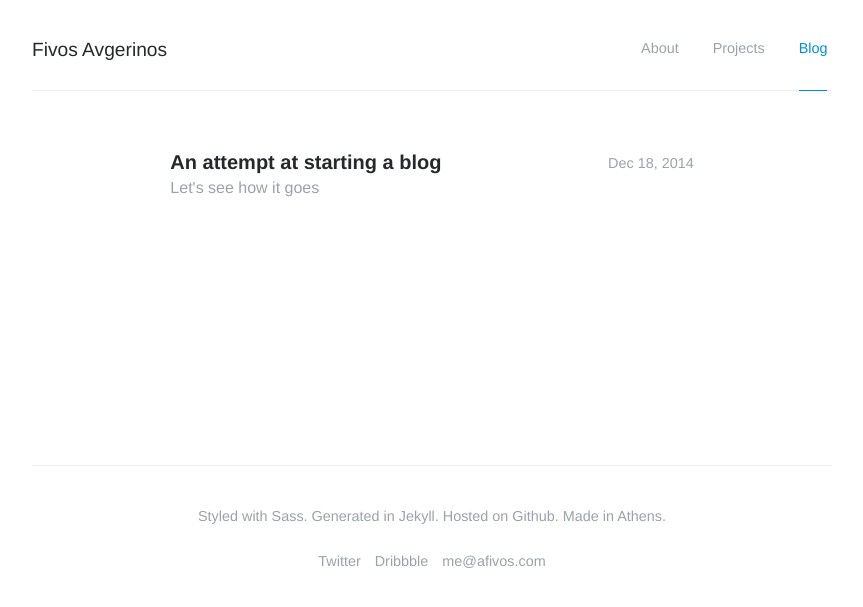
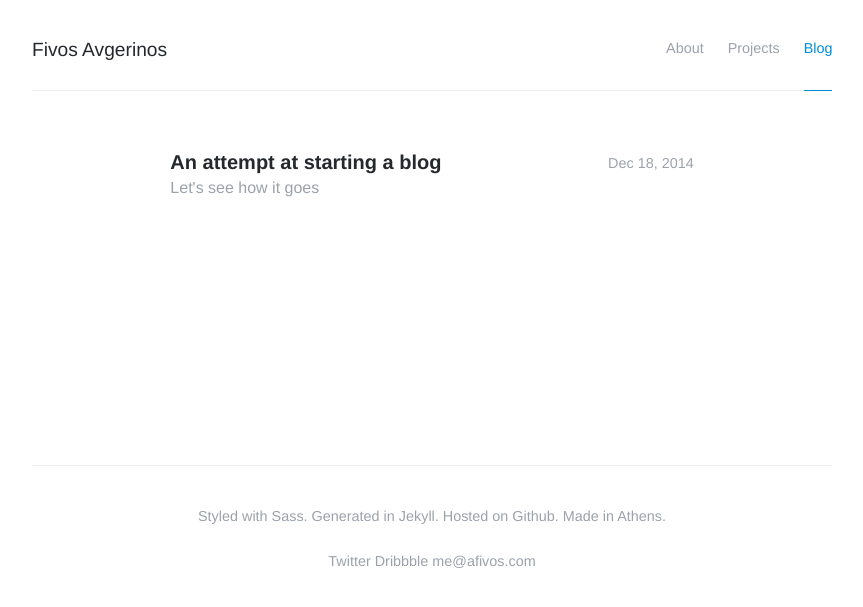
Before and after one commit to afivos/afivos.com, a Jekyll site: the page built from blog/index.html, in a window 1280 px wide. Shown: the top 607 px of the page, without its empty margins (208-1071 px from the left). Built offline with Jekyll 4.4.1, drawn with Linux system fonts in a browser that asks for light colours; nearby versions of some CDN libraries; the list of posts is cut into pages by our own code; comment, search, counter and statistics services are not loaded.

Commit message:
Optimization

```diff
--- a/css/main.scss
+++ b/css/main.scss
@@ -50,8 +50,6 @@ ul.list-inline {
 
 	li {
 		display: inline-block;
-		padding-right: 5px;
-		padding-left: 5px;
 	}
 }
 
@@ -85,8 +83,3 @@ table {
 	margin: 40px 0;
 	width: 100%;
 }
-
-
-code {
-	font-size: 14px;
-}
```
